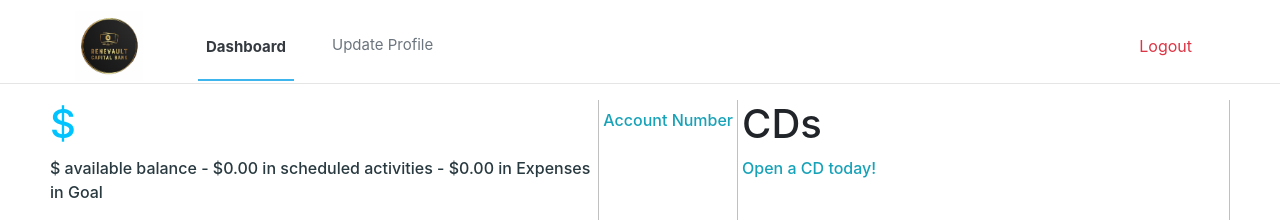
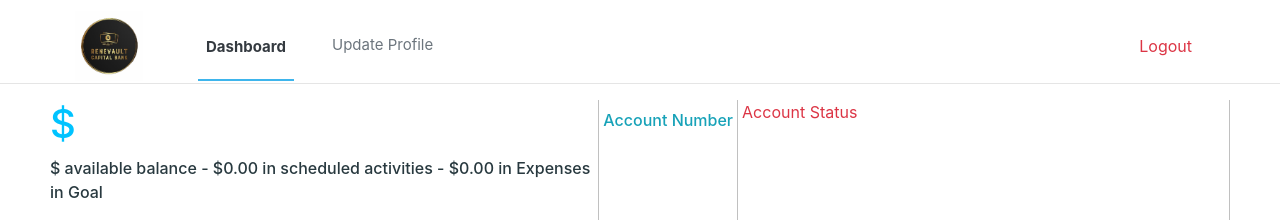
Before and after one commit to Justprince234/bank-demo, a Django app: page /dashboard/ in a window 1280 px wide. Shown: the top 221 px of the page. Run offline with Django 4.2, Linux system fonts and the light colour scheme; the visitor is signed in with stand-in values (Sample User, id 1); data that the repository does not hold is empty.

Commit message:
transaction conditions set

```diff
--- a/account/admin.py
+++ b/account/admin.py
@@ -6,7 +6,7 @@
 # Register your models here.
 class UserAdmin(BaseUserAdmin):
     fieldsets = (
-        (None, {'fields': ('email', 'first_name', 'middle_name', 'surname', 'date_of_birth', 'phone', 'account_number','available_balance', 'password', 'last_login')}),
+        (None, {'fields': ('status','email', 'first_name', 'middle_name', 'surname', 'date_of_birth', 'phone', 'account_number','available_balance', 'password', 'last_login')}),
         ('Permissions', {'fields': (
             'is_active',
             'is_staff',
--- a/core/views.py
+++ b/core/views.py
@@ -112,9 +112,10 @@
 
 @login_required
 def international(request):
-    updates = UpdateUser.objects.filter(user=request.user)
+    user =request.user
+    updates = UpdateUser.objects.get(user=user).user.status
+    current_pin = UpdateUser.objects.get(user=user).transaction_pin
     if request.method == 'POST':
-        updated_pin = updates.transaction_pin
         to_fullname= request.POST['to_fullname']
         bank_name = request.POST['bank_name']
         bank_country = request.POST['bank_country']
@@ -125,11 +126,16 @@
         currency_type = request.POST['currency_type']
         transfer_description = request.POST['transfer_description']
         transaction_pin = request.POST['transaction_pin']
-        if updated_pin == transaction_pin:
-            international = InternationalTransfer(to_fullname=to_fullname, bank_name=bank_name, bank_country=bank_country, to_account=to_account, routing_number=routing_number, iban_number=iban_number, transfer_amount=transfer_amount, currency_type=currency_type, transfer_description=transfer_description, transaction_pin=transaction_pin)
-            international.owner = request.user
-            international.save()
-            return redirect('core:success')
+        if updates == 'Active':
+            if int(current_pin) == int(transaction_pin):
+                international = InternationalTransfer(to_fullname=to_fullname, bank_name=bank_name, bank_country=bank_country, to_account=to_account, routing_number=routing_number, iban_number=iban_number, transfer_amount=transfer_amount, currency_type=currency_type, transfer_description=transfer_description, transaction_pin=transaction_pin)
+                international.owner = request.user
+                international.save()
+                messages.success(request, 'Sent!')
+                return redirect('core:payment')
+            messages.error(request, 'Invalid transaction pin!')
+            return redirect('core:payment')
+        messages.error(request, 'Account not active, Please contact support. Thanks!')
         messages.error(request, 'Invalid transaction')
         return redirect('core:payment')
 
@@ -137,21 +143,26 @@
 
 @login_required
 def local(request):
-    updates = UpdateUser.objects.get(user=request.user)
+    user =request.user
+    updates = UpdateUser.objects.get(user=user).user.status
+    current_pin = UpdateUser.objects.get(user=user).transaction_pin
     if request.method == 'POST':
-        updated_pin = updates.transaction_pin
         to_fullname= request.POST['to_fullname']
         bank_name = request.POST['bank_name']
         to_account = request.POST['to_account']
         transfer_amount = request.POST['transfer_amount']
         transfer_description = request.POST['transfer_description']
         transaction_pin = request.POST['transaction_pin']
-        if updated_pin == transaction_pin:
-            local = LocalTransfer(to_fullname=to_fullname, bank_name=bank_name, to_account=to_account, transfer_amount=transfer_amount, transfer_description=transfer_description, transaction_pin=transaction_pin)
-            local.owner = request.user
-            local.save()
-            return redirect('core:success')
-        messages.error(request, 'Invalid transaction')
+        if updates == 'Active':
+            if int(current_pin) == int(transaction_pin):
+                local = LocalTransfer(to_fullname=to_fullname, bank_name=bank_name, to_account=to_account, transfer_amount=transfer_amount, transfer_description=transfer_description, transaction_pin=transaction_pin)
+                local.owner = request.user
+                local.save()
+                messages.success(request, 'Sent!')
+                return redirect('core:payment')
+            messages.error(request, 'Invalid transaction pin!')
+            return redirect('core:payment')
+        messages.error(request, 'Account not active, Please contact support. Thanks!')
         return redirect('core:payment')
 
     return redirect('core:success')
--- a/templates/dashboard.html
+++ b/templates/dashboard.html
@@ -74,8 +74,8 @@
           </div>
 
           <div class="col-lg-2 pl-1">
-              <h1>CDs</h1>
-              <p class="text_color text-info">Open a CD today!</p>
+              <p class="text-danger">Account Status</p>
+              <h3 class="text_color text-info">{% for update in updates %}{{update.user.status}}{% endfor %}</h3>
           </div>
         </div>
 
--- a/templates/payment.html
+++ b/templates/payment.html
@@ -131,7 +131,7 @@
                                       </div>
                                       <div class="col-md-6">
                                         <label for="tel"> Transaction Pin </label>
-                                        <input name="transaction_pin" type="text" class="form-control border border-1 bg-white" placeholder="0000">
+                                        <input name="transaction_pin" type="number" class="form-control border border-1 bg-white" placeholder="0000">
                                       </div>
                                     </div>
                                     <button type="submit" class="btn bg_amount_in_dollars text-white">Send</button>
@@ -195,7 +195,7 @@
                       </div>
                       <div class="col-md-6">
                         <label for="tel"> Transaction Pin </label>
-                        <input name="transaction_pin" type="text" class="form-control border border-1 bg-white" placeholder="0000">
+                        <input name="transaction_pin" type="number" class="form-control border border-1 bg-white" placeholder="0000">
                       </div>
                     </div>
                     <button type="submit" class="btn bg_amount_in_dollars text-white">Send</button>
```
Also changed, not shown: transaction/models.py (+0 -14 lines), account/migrations/0015_updateuser_active.py (added), account/migrations/0016_remove_updateuser_active.py (added), account/models.py (line endings or trailing spaces), transaction/migrations/0002_internationaltransfer_send_localtransfer_send.py (added), transaction/migrations/0003_remove_internationaltransfer_send_and_more.py (added), transaction/migrations/0004_remove_internationaltransfer_status_and_more.py (added).
